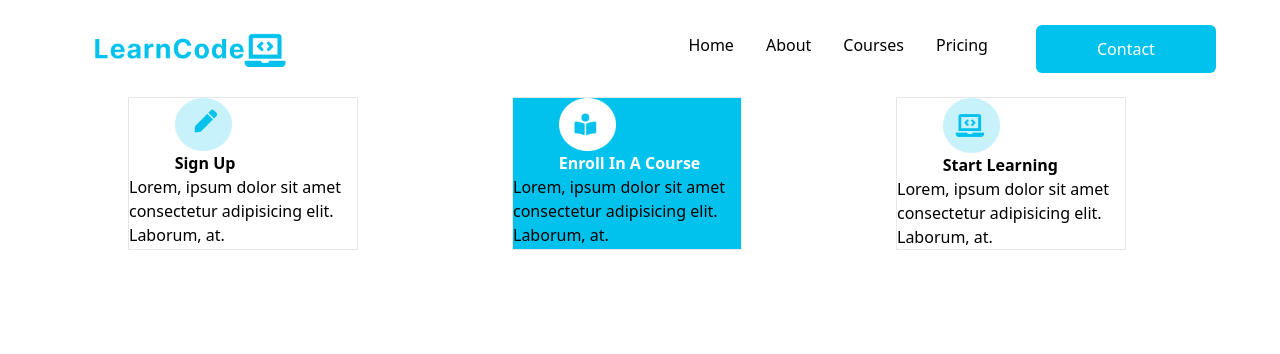
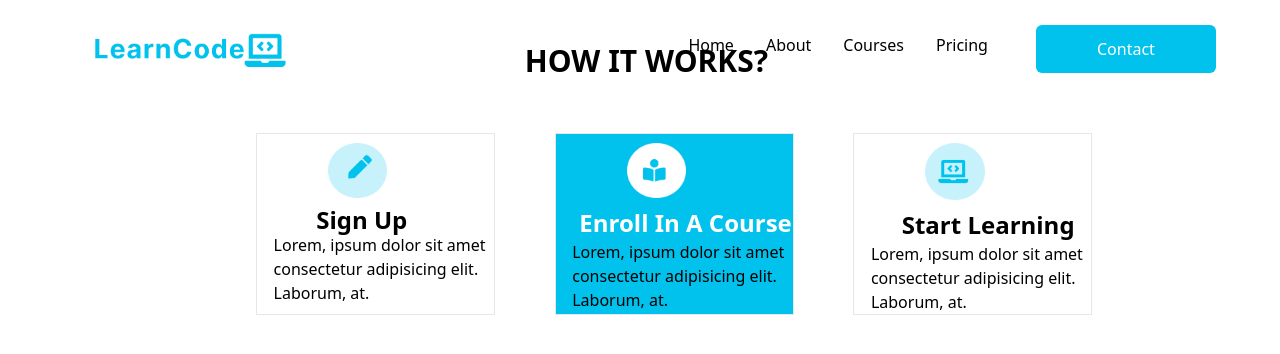
Before and after one commit to Bralex-svg/Learn_Code, a Next.js app: page /components/HowTo in a window 1280 px wide. Shown: the top 354 px of the page. Built offline with nearby package versions, Linux system fonts and the light colour scheme.

Commit message:
added more styling to this comp

```diff
--- a/pages/components/HowTo.tsx
+++ b/pages/components/HowTo.tsx
@@ -6,33 +6,52 @@ const Icon3 = "/icon3.png";
 const HowTo = () => {
   return (
     <>
-      <div className="ml-[10%]">
+      <div className="ml-[20%] w-[70%]">
+        <h1 className="font-bold ml-[10%] md:ml-[30%] relative md:-translate-y-[150%] text-3xl">
+          HOW IT WORKS?
+        </h1>
         <div className="grid grid-cols-1 md:grid-cols-3">
-          <div className="border w-[60%]">
-            <img className="w-[25%] ml-[20%]" src={Icon1} alt="" />
-            <h2 className="font-bold ml-[20%]">Sign Up</h2>
-            <p>
+          <div className="border w-[80%]">
+            <img
+              className="w-[25%] relative top-[5%] ml-[30%]"
+              src={Icon1}
+              alt=""
+            />
+            <h2 className="font-bold relative md:top-[8%] text-2xl ml-[25%]">
+              Sign Up
+            </h2>
+            <p className="md:mt-[5%] ml-[7%]">
               Lorem, ipsum dolor sit amet consectetur adipisicing elit. Laborum,
               at.
             </p>
           </div>
-          <div className="bg-[#00C2ED] border w-[60%] h-[100%]">
-            <img className="w-[25%] ml-[20%]" src={Icon2} alt="" />
+          <div className="bg-[#00C2ED] border w-[80%] h-[100%]">
+            <img
+              className="w-[25%] relative md:top-[5%] ml-[30%]"
+              src={Icon2}
+              alt=""
+            />
             <h2
-              className="font-bold ml-[20%] text-white
+              className="font-bold ml-[10%] text-2xl relative md:top-[10%] text-white
             "
             >
               Enroll In A Course
             </h2>
-            <p>
+            <p className="md:mt-[8%] ml-[7%]">
               Lorem, ipsum dolor sit amet consectetur adipisicing elit. Laborum,
               at.
             </p>
           </div>
-          <div className="border w-[60%]">
-            <img className="w-[25%] ml-[20%]" src={Icon3} alt="" />
-            <h2 className="font-bold ml-[20%]">Start Learning</h2>
-            <p>
+          <div className="border w-[80%]">
+            <img
+              className="w-[25%] relative md:top-[5%]  ml-[30%]"
+              src={Icon3}
+              alt=""
+            />
+            <h2 className="font-bold text-2xl md:top-[10%] relative  ml-[20%]">
+              Start Learning
+            </h2>
+            <p className="md:mt-[8%] ml-[7%]">
               Lorem, ipsum dolor sit amet consectetur adipisicing elit. Laborum,
               at.
             </p>
```
